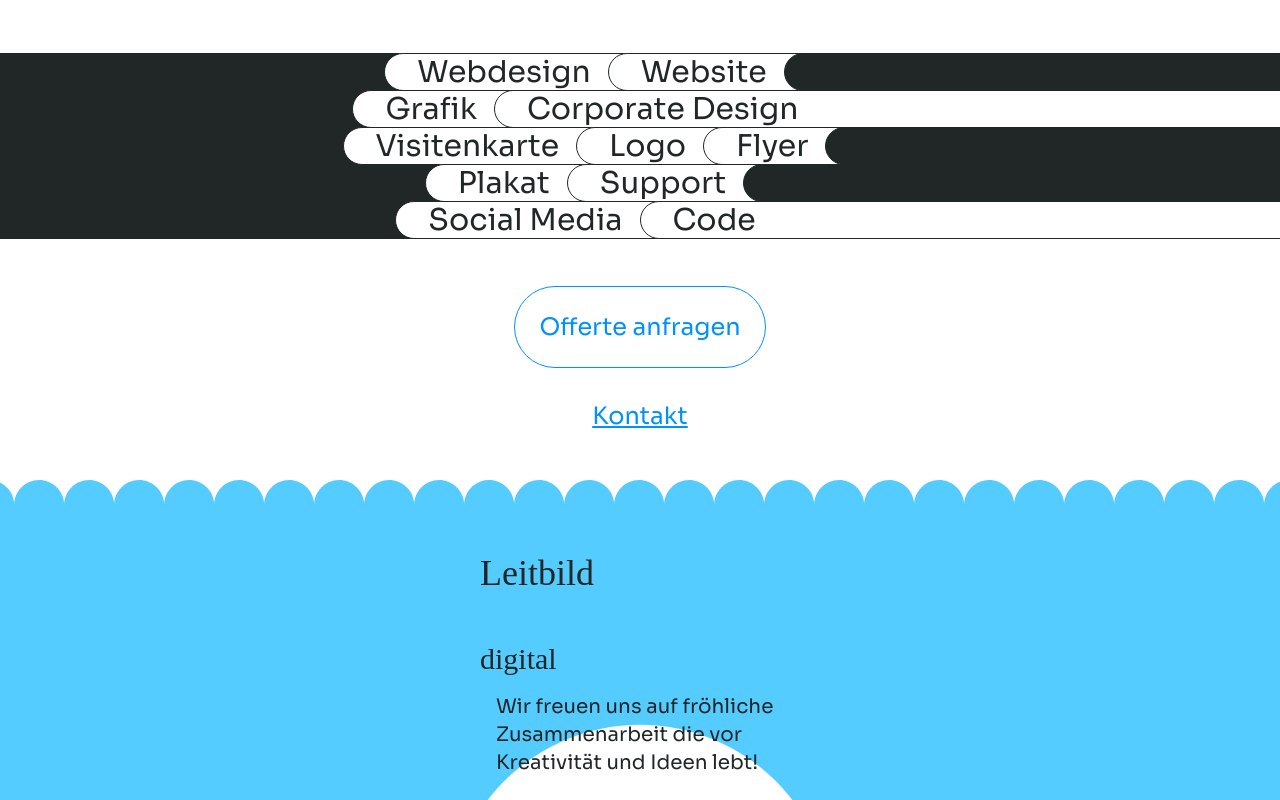
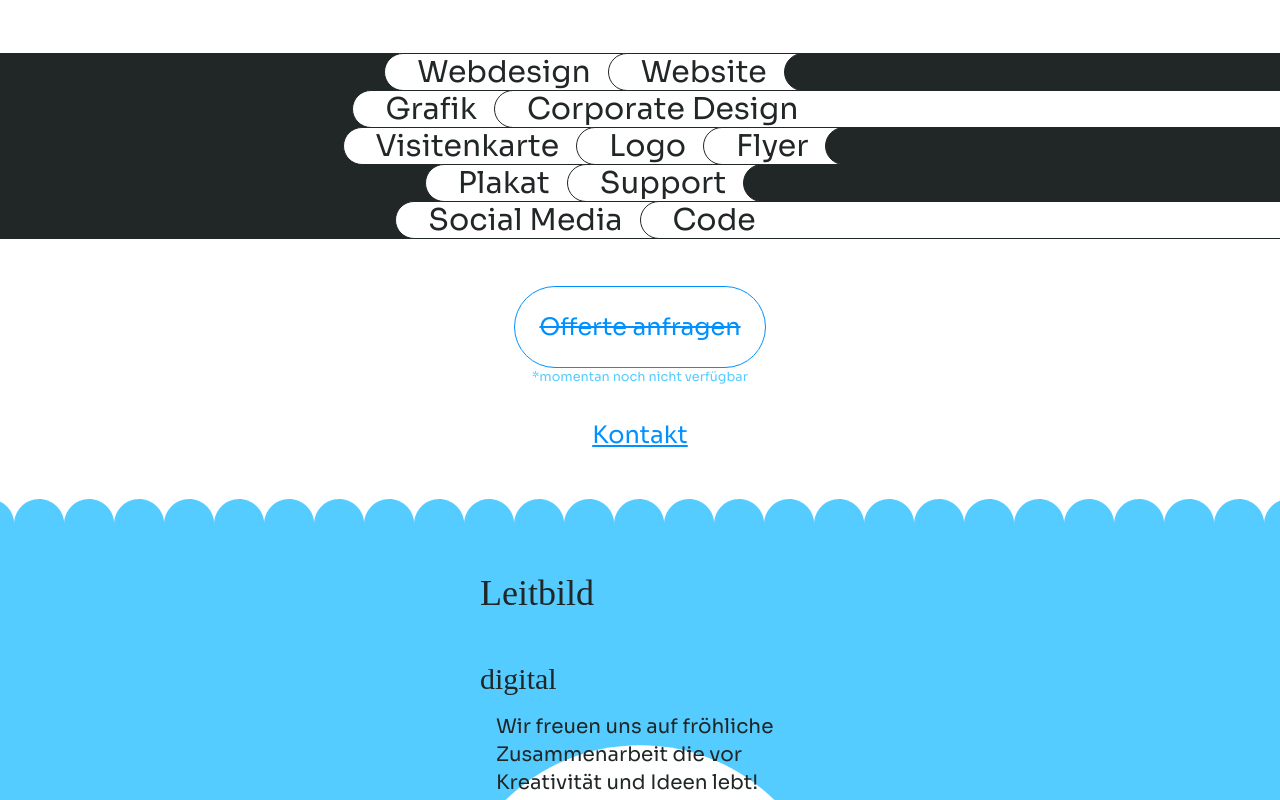
Before and after one commit to nydelic/nydelic, a Next.js app: page / in a window 1280 px wide. Shown: the part 2000-2800 px from the top of the page. Built offline with nearby package versions, Linux system fonts and the light colour scheme; a web font is replaced by a local one.

Commit message:
fix: show disabled pages

```diff
--- a/pages/index.tsx
+++ b/pages/index.tsx
@@ -127,9 +127,12 @@ const Home: NextPage = () => {
             <div className="text-center">
               <Link href={"/request-offer"}>
                 <a className="block px-6 py-6 mb-8 rounded-full border border-accent-color text-accent-color text-2xl hover:text-white hover:bg-accent-color transition-colors">
-                  Offerte anfragen
+                  <del>Offerte anfragen</del>
                 </a>
               </Link>
+              <small className="relative block text-accent-color-light -translate-y-8">
+                *momentan noch nicht verfügbar
+              </small>
               <Link href={"#contact"}>
                 <a className="block underline text-accent-color text-2xl">
                   Kontakt
--- a/src/components/nav/NavContent.tsx
+++ b/src/components/nav/NavContent.tsx
@@ -175,7 +175,14 @@ function NavContent({ visible, onClose }: NavContentProps) {
               <Link href="/">Home</Link>
             </motion.li>
             <motion.li variants={navItemVariants} className="mb-6">
-              <Link href="/offer">Angebot</Link>
+              <Link href="/offer">
+                <a>
+                  <del>Angebot</del>
+                </a>
+              </Link>
+              <small className="relative block text-accent-color-light text-sm h-0">
+                *momentan noch nicht verfügbar
+              </small>
             </motion.li>
             <motion.li variants={navItemVariants} className="mb-6">
               <Link href="/team">Team</Link>
```
